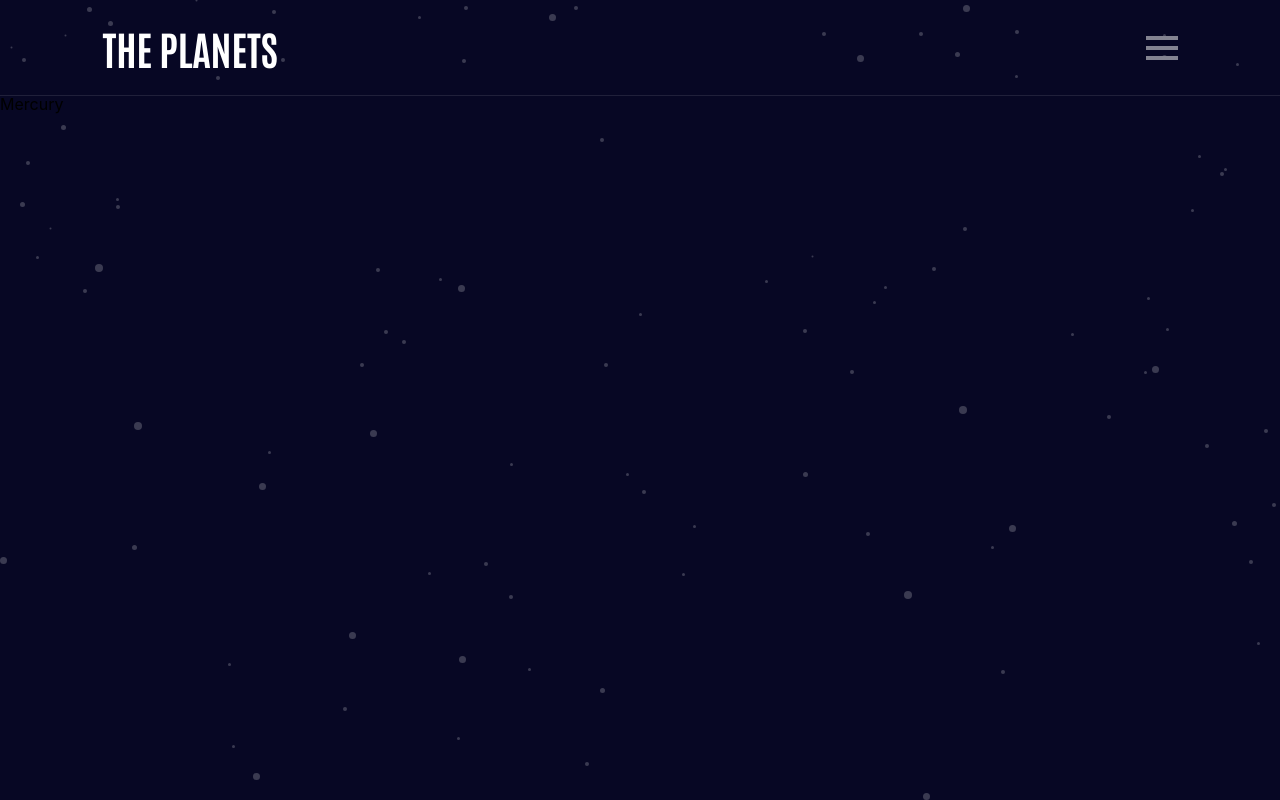
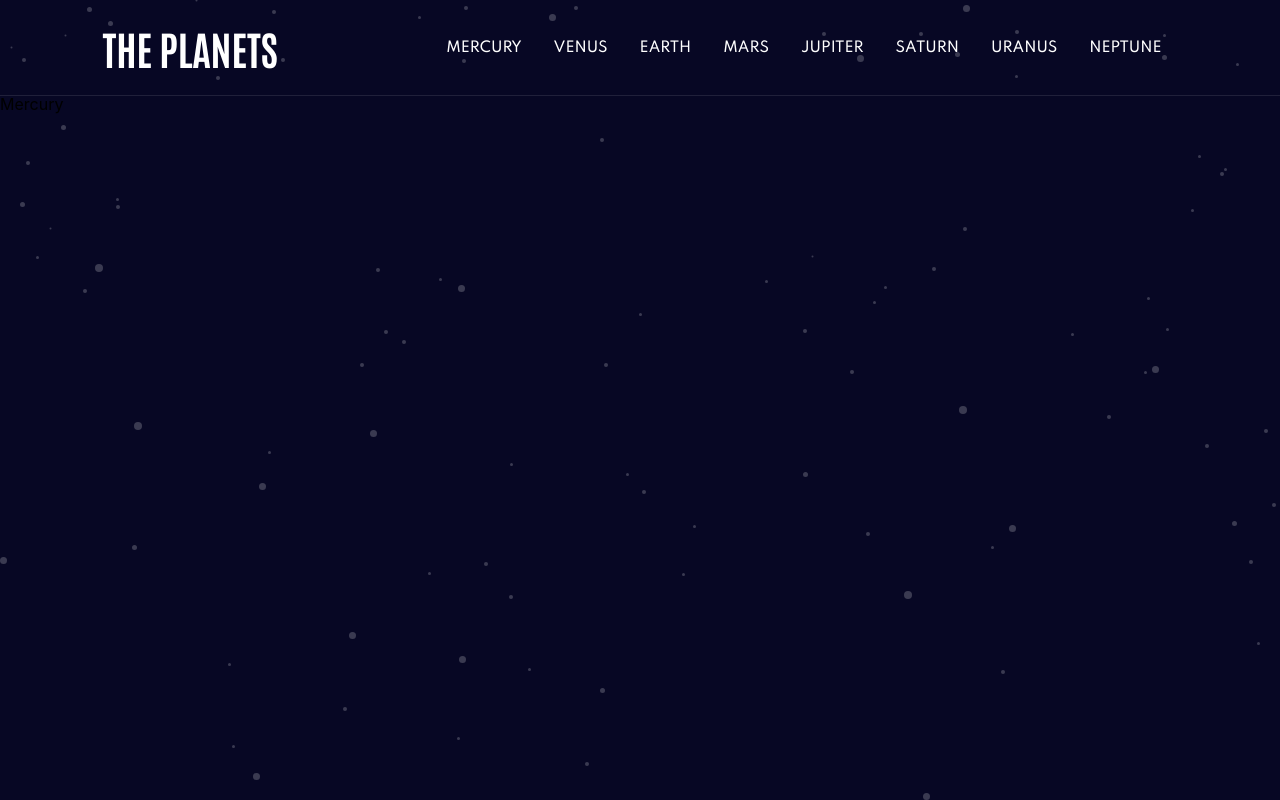
Before and after one commit to jfiora/the-planets, a React (Vite) app: page /mercury in a window 1280 px wide. Built offline with nearby package versions, Linux system fonts and the light colour scheme.

Commit message:
navigation items styling

```diff
--- a/src/components/Navbar/NavigationItems/NavigationItem/NavigationItem.css
+++ b/src/components/Navbar/NavigationItems/NavigationItem/NavigationItem.css
@@ -1,45 +1,22 @@
+/* BASE */
 .NavigationItem {
   position: relative;
   list-style: none;
-  padding: 1rem 0;
-}
-
-.NavigationItem:not(:last-child) {
-  border-bottom: 1px solid rgba(255, 255, 255, 0.1);
 }
 
 .NavigationItem .navlink,
 .NavigationItem .navlink:active,
 .NavigationItem .navlink:visited {
   display: block;
-  padding: 0 0 0 2.5rem;
 
   font-family: var(--ff-primary);
-  font-size: var(--fs-base);
+  font-size: var(--fs-sm);
   text-decoration: none;
   color: #fff;
 }
 
-.NavigationItem::after {
-  content: '>';
-  position: absolute;
-  top: 50%;
-  right: 0;
-  width: 1rem;
-  transform: translateY(-50%);
-
-  font-family: var(--ff-secondary);
-  color: var(--grey);
-}
-
 .NavigationItem .indicator {
   position: absolute;
-  top: 50%;
-  left: 0;
-  width: 1rem;
-  height: 1rem;
-  transform: translateY(-50%);
-  border-radius: 50px;
 }
 
 .NavigationItem .indicator.light-blue {
@@ -66,3 +43,53 @@
 .NavigationItem .indicator.blue {
   background-color: var(--blue-light);
 }
+
+/* MOBILE AND TABLET */
+@media screen and (max-width: 1023px) {
+  .NavigationItem {
+    padding: 1rem 0;
+  }
+
+  .NavigationItem:not(:last-child) {
+    border-bottom: 1px solid rgba(255, 255, 255, 0.1);
+  }
+
+  .NavigationItem .navlink {
+    padding: 0 0 0 2.5rem;
+  }
+
+  .NavigationItem::after {
+    content: '>';
+    position: absolute;
+    top: 50%;
+    right: 0;
+    width: 1rem;
+    transform: translateY(-50%);
+
+    font-family: var(--ff-secondary);
+    color: var(--grey);
+  }
+
+  .NavigationItem .indicator {
+    top: 50%;
+    left: 0;
+    width: 1rem;
+    height: 1rem;
+    transform: translateY(-50%);
+    border-radius: 50px;
+  }
+}
+
+/* DESKTOP */
+@media screen and (min-width: 1024px) {
+  .NavigationItem .navlink {
+    padding: 2rem 1rem;
+  }
+
+  .NavigationItem:hover .indicator {
+    top: 0;
+    left: 0;
+    width: 100%;
+    height: 0.25rem;
+  }
+}
--- a/src/components/Navbar/NavigationItems/NavigationItems.css
+++ b/src/components/Navbar/NavigationItems/NavigationItems.css
@@ -1,3 +1,7 @@
+/* BASE */
+
+/* MOBILE AND TABLET */
+@media screen and (max-width: 1023px) {
   .NavigationItems .navmenu-toggle {
     display: flex;
     flex-direction: column;
@@ -25,3 +29,15 @@
   .NavigationItems .navmenu[hidden] {
     display: none;
   }
+}
+
+/* DESKTOP */
+@media screen and (min-width: 1024px) {
+  .NavigationItems .navmenu-toggle {
+    display: none;
+  }
+
+  .NavigationItems .navmenu {
+    display: flex;
+  }
+}
```
Lines whose indentation alone changed are shown as unchanged.
